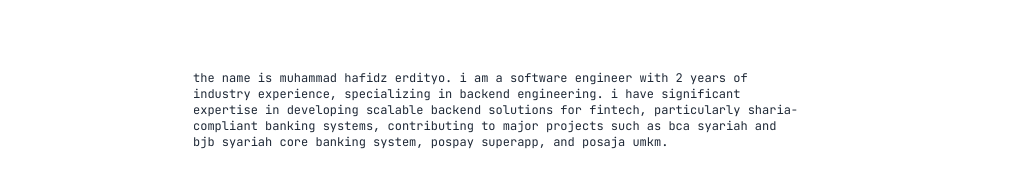
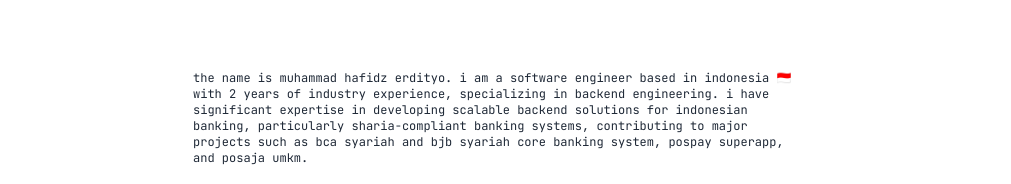
Before and after one commit to hafidzerdityo/portfolio, a React (Vite) app: page / in a window 1280 px wide. Shown: the part 122-306 px from the top of the page, without its empty margins (143-1154 px from the left). Built offline with nearby package versions, Linux system fonts and the light colour scheme.

Commit message:
fix smth

```diff
--- a/src/components/About.jsx
+++ b/src/components/About.jsx
@@ -11,7 +11,7 @@
         <div className="container mx-auto px-10 sm:px-8 lg:px-8 max-w-2xl flex flex-col gap-12 lg:gap-20">
           <div className="text-xs w-full">
             <DecryptedText
-              text="the name is muhammad hafidz erdityo. i am a software engineer with 2 years of industry experience, specializing in backend engineering. i have significant expertise in developing scalable backend solutions for fintech, particularly sharia-compliant banking systems, contributing to major projects such as bca syariah and bjb syariah core banking system, pospay superapp, and posaja umkm."
+              text="the name is muhammad hafidz erdityo. i am a software engineer based in indonesia 🇮🇩 with 2 years of industry experience, specializing in backend engineering. i have significant expertise in developing scalable backend solutions for indonesian banking, particularly sharia-compliant banking systems, contributing to major projects such as bca syariah and bjb syariah core banking system, pospay superapp, and posaja umkm."
               speed={3}
               animateOn="view"
               sequential={true}
```
